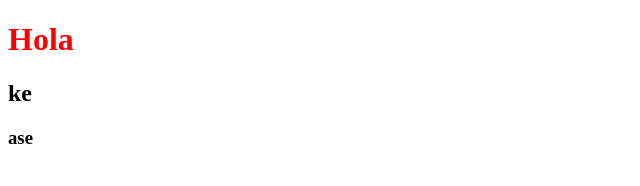
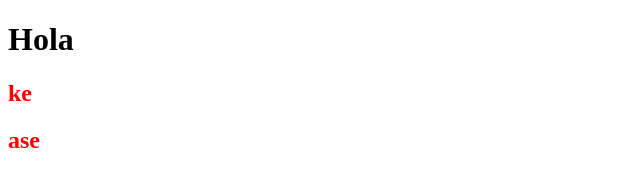
Before and after one commit to MonseV/selectores-CSS, a plain HTML site: page index.html in a window 1280 px wide. Shown: the whole page, without its empty margins (0-640 px from the left). Drawn offline with Linux system fonts and the light colour scheme.

Commit message:
combinado hermano

```diff
--- a/index.html
+++ b/index.html
@@ -65,20 +65,17 @@
         }
       </style> -->
 
-      <!-- Combinado Hijo Directo -->
+      <!-- Combinado Hermano -->
       <style>
-        body > .title{
+        h1 ~ h2{
           color: red;
         }
       </style>
+    </head>
 
-
-    </head>
     <body>
-      <h1 class="title">Hola</h1>
-      <main>
-        <h2 class="title">ke</h2>
-      </main>
-      <h3>ase</h3>
+      <h1>Hola</h1>
+      <h2>ke</h2>
+      <h2>ase</h2>
     </body>
 </html>
```
